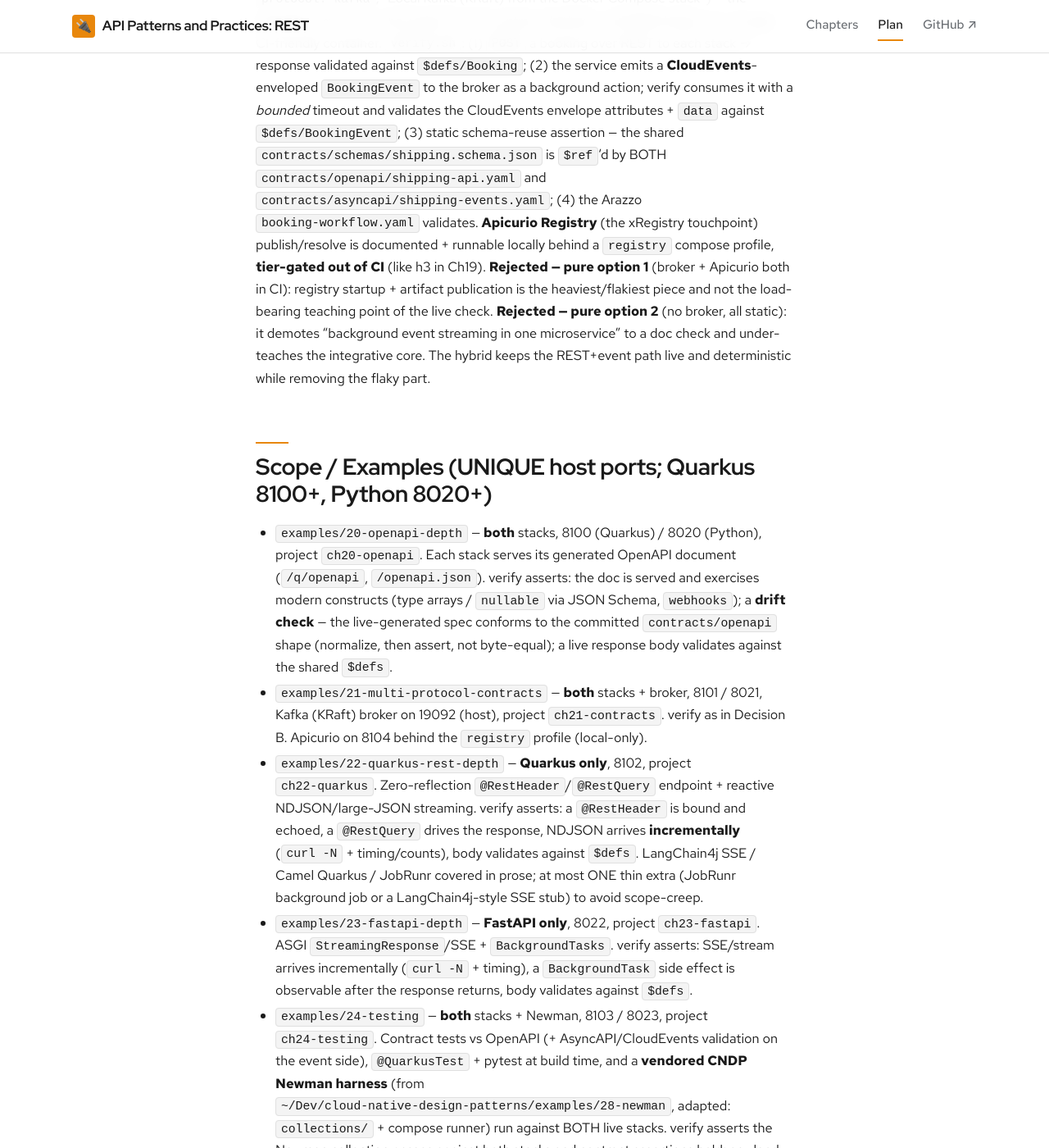
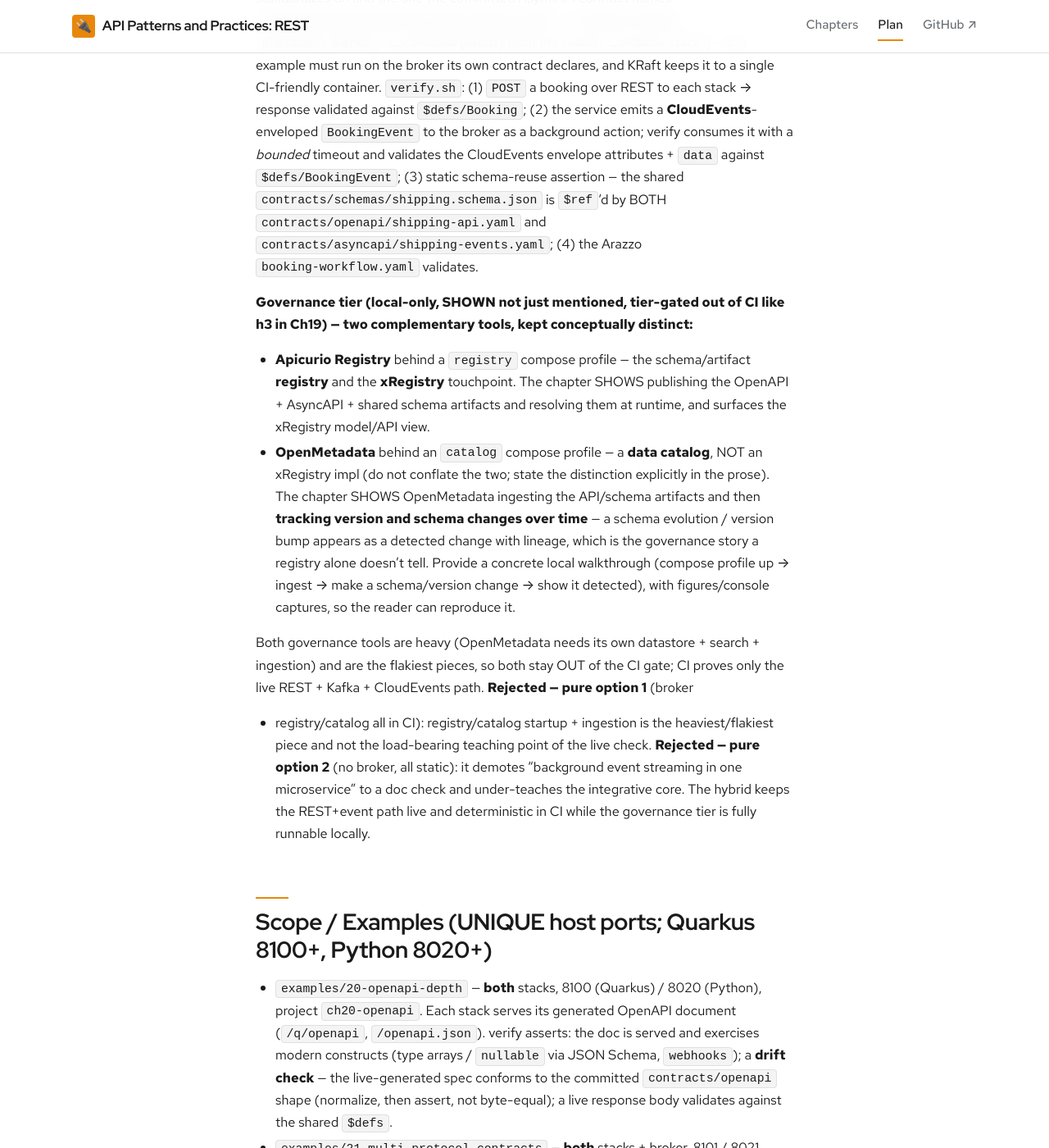
Before and after one commit to patterncatalyst/api-patterns-and-practices-rest, a Jekyll site: the page built from _plans/r05-execution-plan.md, in a window 1280 px wide and 1400 px high, scrolled down 2028 px. Shown: the whole window at 82% size. Built offline with Jekyll 4.4.1, drawn with Linux system fonts in a browser that asks for light colours; some web fonts are replaced; some of the changed text lies outside the part shown.

Commit message:
plan(r05): add OpenMetadata to Ch21 governance tier (local-only, shown)
Apicurio (registry/xRegistry) + OpenMetadata (data catalog, tracks version/schema
changes over time; distinct from xRegistry) both behind compose profiles, shown
with a reproducible local walkthrough, kept out of the CI gate.

```diff
--- a/_plans/r05-execution-plan.md
+++ b/_plans/r05-execution-plan.md
@@ -35,9 +35,11 @@ wires an example to them, it does NOT recreate them.
   compose — the broker our AsyncAPI contract already names (`servers.kafka`,
   `protocol: kafka`, "Local Kafka (KRaft)"); `verify.sh`
   drives REST → background CloudEvents emission → broker consume → envelope +
-  `$defs` validation. Apicurio Registry (xRegistry touchpoint) is documented
-  and runnable locally behind a profile but kept OUT of CI. Rejected both
-  pure-option-1 and pure-option-2 — see below.
+  `$defs` validation. A governance tier — Apicurio Registry (schema/artifact
+  registry + xRegistry touchpoint) AND OpenMetadata (data catalog that tracks
+  version/schema changes over time; NOT an xRegistry impl) — is SHOWN with a
+  reproducible local walkthrough behind compose profiles but kept OUT of CI.
+  Rejected both pure-option-1 and pure-option-2 — see below.
 
 ## Judgment call A — Ch22/Ch23 are single-stack (resolved)
 Ch22 "Quarkus REST in depth" and Ch23 "FastAPI in depth" are the per-framework
@@ -68,15 +70,32 @@ single CI-friendly container. `verify.sh`:
 against `$defs/BookingEvent`; (3) static schema-reuse assertion — the shared
 `contracts/schemas/shipping.schema.json` is `$ref`'d by BOTH
 `contracts/openapi/shipping-api.yaml` and `contracts/asyncapi/shipping-events.yaml`;
-(4) the Arazzo `booking-workflow.yaml` validates. **Apicurio Registry** (the
-xRegistry touchpoint) publish/resolve is documented + runnable locally behind a
-`registry` compose profile, **tier-gated out of CI** (like h3 in Ch19).
-**Rejected — pure option 1** (broker + Apicurio both in CI): registry startup +
-artifact publication is the heaviest/flakiest piece and not the load-bearing
-teaching point of the live check. **Rejected — pure option 2** (no broker, all
-static): it demotes "background event streaming in one microservice" to a doc
-check and under-teaches the integrative core. The hybrid keeps the REST+event
-path live and deterministic while removing the flaky part.
+(4) the Arazzo `booking-workflow.yaml` validates.
+
+**Governance tier (local-only, SHOWN not just mentioned, tier-gated out of CI like
+h3 in Ch19) — two complementary tools, kept conceptually distinct:**
+- **Apicurio Registry** behind a `registry` compose profile — the schema/artifact
+  **registry** and the **xRegistry** touchpoint. The chapter SHOWS publishing the
+  OpenAPI + AsyncAPI + shared schema artifacts and resolving them at runtime, and
+  surfaces the xRegistry model/API view.
+- **OpenMetadata** behind an `catalog` compose profile — a **data catalog**, NOT an
+  xRegistry impl (do not conflate the two; state the distinction explicitly in the
+  prose). The chapter SHOWS OpenMetadata ingesting the API/schema artifacts and
+  then **tracking version and schema changes over time** — a schema evolution /
+  version bump appears as a detected change with lineage, which is the governance
+  story a registry alone doesn't tell. Provide a concrete local walkthrough
+  (compose profile up → ingest → make a schema/version change → show it detected),
+  with figures/console captures, so the reader can reproduce it.
+
+Both governance tools are heavy (OpenMetadata needs its own datastore + search +
+ingestion) and are the flakiest pieces, so both stay OUT of the CI gate; CI proves
+only the live REST + Kafka + CloudEvents path. **Rejected — pure option 1** (broker
++ registry/catalog all in CI): registry/catalog startup + ingestion is the
+heaviest/flakiest piece and not the load-bearing teaching point of the live check.
+**Rejected — pure option 2** (no broker, all static): it demotes "background event
+streaming in one microservice" to a doc check and under-teaches the integrative
+core. The hybrid keeps the REST+event path live and deterministic in CI while the
+governance tier is fully runnable locally.
 
 ## Scope / Examples (UNIQUE host ports; Quarkus 8100+, Python 8020+)
 - `examples/20-openapi-depth` — **both** stacks, 8100 (Quarkus) / 8020 (Python),
@@ -88,7 +107,9 @@ path live and deterministic while removing the flaky part.
   a live response body validates against the shared `$defs`.
 - `examples/21-multi-protocol-contracts` — **both** stacks + broker, 8101 /
   8021, Kafka (KRaft) broker on 19092 (host), project `ch21-contracts`. verify as
-  in Decision B. Apicurio on 8104 behind the `registry` profile (local-only).
+  in Decision B. Governance tier local-only: Apicurio on 8104 behind the
+  `registry` profile; OpenMetadata on 8585 behind the `catalog` profile (plus its
+  own datastore/search containers in that profile). Neither in CI.
 - `examples/22-quarkus-rest-depth` — **Quarkus only**, 8102, project
   `ch22-quarkus`. Zero-reflection `@RestHeader`/`@RestQuery` endpoint +
   reactive NDJSON/large-JSON streaming. verify asserts: a `@RestHeader` is
```
